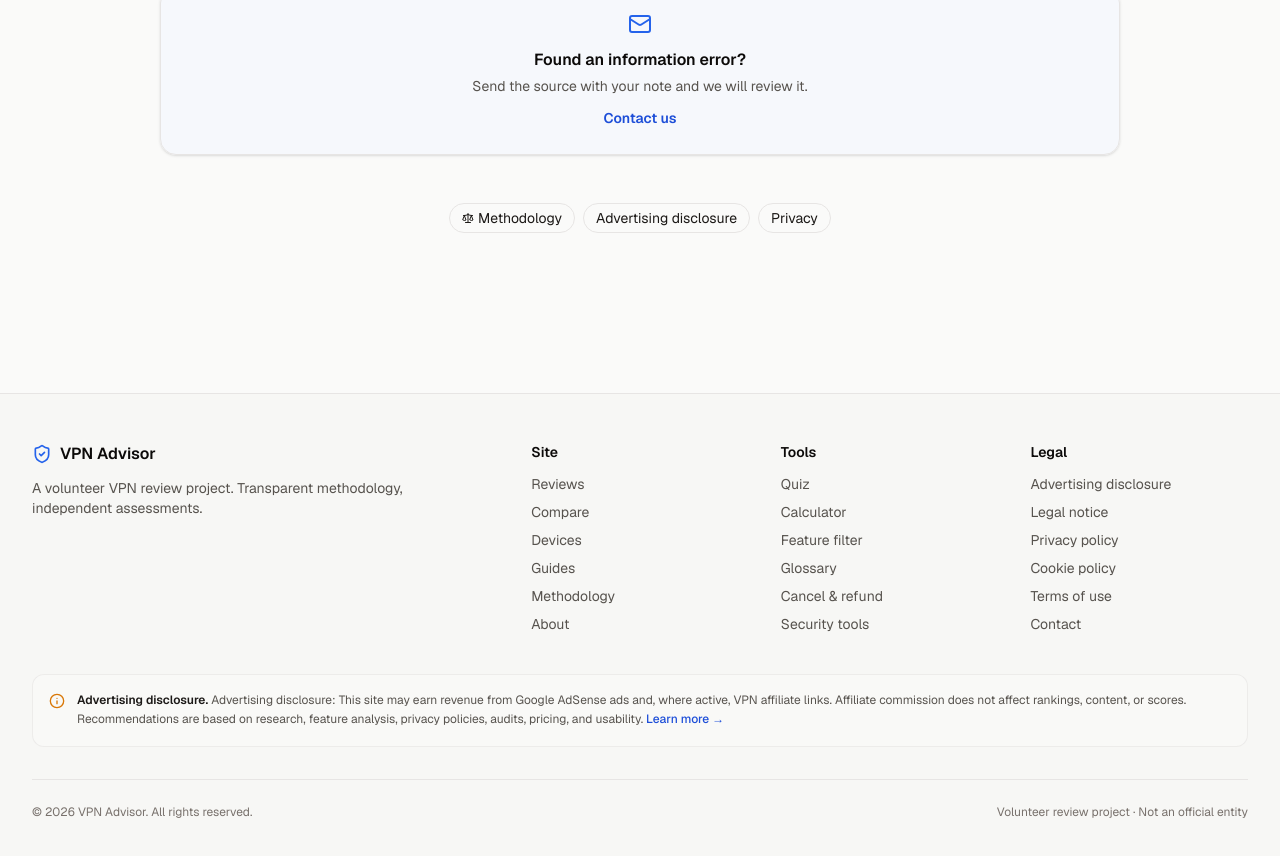
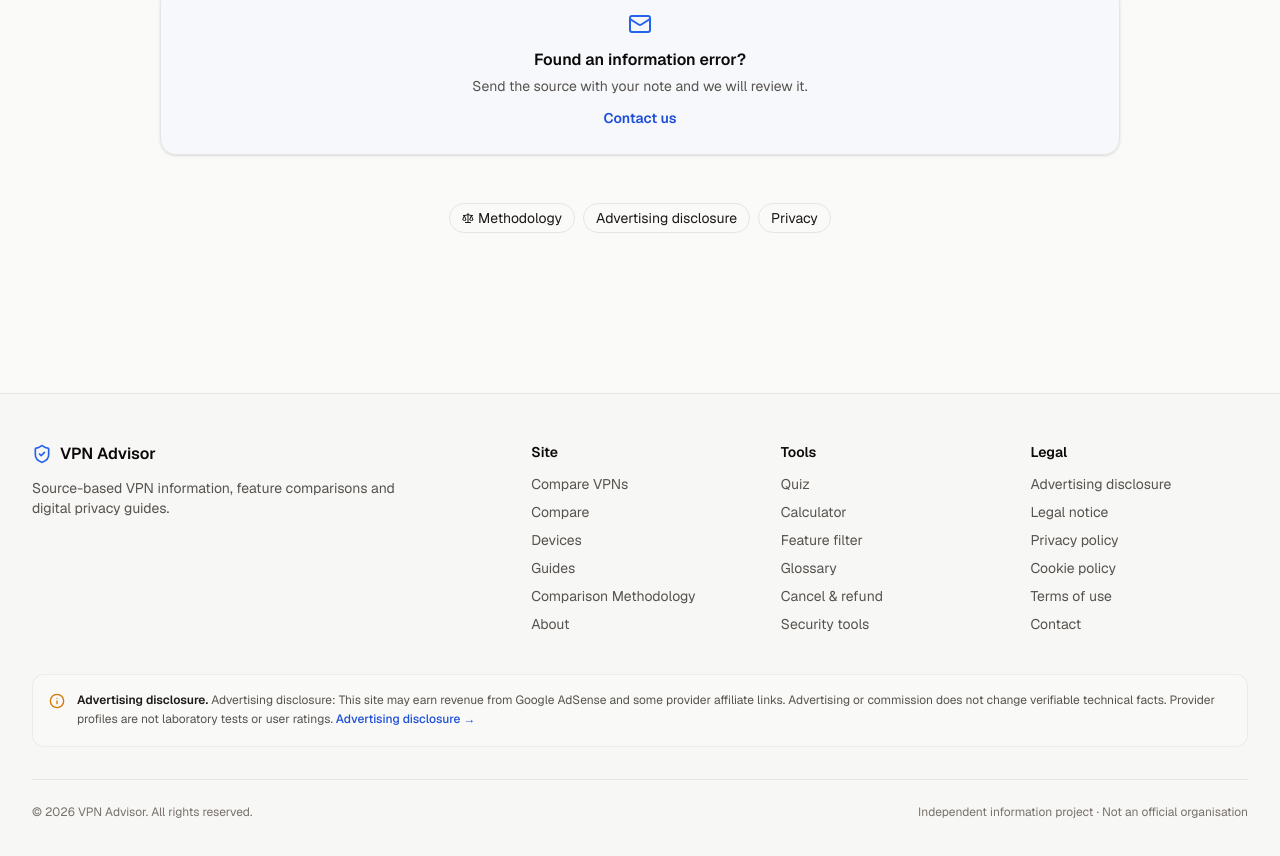
Before and after one commit to atpsec/vpncompaire, a Next.js app: page /en/hakkimizda in a window 1280 px wide. Shown: the part 1612-2468 px from the top of the page. Built offline with nearby package versions, Linux system fonts and the light colour scheme; no server answers.

Commit message:
Align footer with information-first and transparent revenue model

```diff
--- a/src/components/layout/site-footer.tsx
+++ b/src/components/layout/site-footer.tsx
@@ -1,13 +1,38 @@
-import { useTranslations } from "next-intl";
+import { useLocale, useTranslations } from "next-intl";
 import { ShieldCheck, Info } from "lucide-react";
 import { Link } from "@/i18n/routing";
-import { siteConfig } from "@/lib/site";
+import { siteConfig, type Locale } from "@/lib/site";
 import { SocialLinks, SOCIAL_LINKS_ENABLED } from "@/components/layout/social-links";
+
+const copy = {
+  tr: {
+    tagline: "Kaynak temelli VPN bilgi, özellik karşılaştırması ve dijital gizlilik rehberleri.",
+    vpn: "VPN Karşılaştır",
+    methodology: "Karşılaştırma Metodolojisi",
+    disclosure: "Reklam açıklaması: Bu site Google AdSense reklamları ve bazı sağlayıcı ortaklık bağlantılarından gelir elde edebilir. Reklam veya komisyon, doğrulanabilir bir teknik bilgiyi değiştirmez. Sağlayıcı profilleri laboratuvar testi veya kullanıcı puanı değildir.",
+    madeWith: "Bağımsız bilgi projesi · Resmi bir kuruluş değildir",
+  },
+  en: {
+    tagline: "Source-based VPN information, feature comparisons and digital privacy guides.",
+    vpn: "Compare VPNs",
+    methodology: "Comparison Methodology",
+    disclosure: "Advertising disclosure: This site may earn revenue from Google AdSense and some provider affiliate links. Advertising or commission does not change verifiable technical facts. Provider profiles are not laboratory tests or user ratings.",
+    madeWith: "Independent information project · Not an official organisation",
+  },
+  de: {
+    tagline: "Quellenbasierte VPN-Informationen, Funktionsvergleiche und Datenschutzratgeber.",
+    vpn: "VPN-Vergleich",
+    methodology: "Vergleichsmethodik",
+    disclosure: "Werbehinweis: Diese Website kann Einnahmen über Google AdSense und einige Affiliate-Links erzielen. Werbung oder Provision verändert keine überprüfbaren technischen Fakten. Anbieterprofile sind keine Labortests oder Nutzerbewertungen.",
+    madeWith: "Unabhängiges Informationsprojekt · Keine offizielle Organisation",
+  },
+} as const;
 
 export function SiteFooter() {
   const t = useTranslations("footer");
   const tNav = useTranslations("nav");
-  const tDisclosure = useTranslations("disclosure");
+  const locale = useLocale() as Locale;
+  const c = copy[locale];
   const year = new Date().getFullYear();
 
   return (
@@ -15,229 +40,53 @@ export function SiteFooter() {
       <div className="mx-auto w-full max-w-7xl px-4 sm:px-6 lg:px-8 py-12">
         <div className="grid grid-cols-2 gap-8 sm:grid-cols-5">
           <div className="col-span-2">
-            <Link
-              href="/"
-              className="flex items-center gap-2 font-semibold text-ink-strong"
-            >
-              <ShieldCheck className="size-5 text-brand-600" />
-              {siteConfig.name}
-            </Link>
-            <p className="mt-3 max-w-sm text-sm text-ink-muted">
-              {t("tagline")}
-            </p>
-
-            {SOCIAL_LINKS_ENABLED && (
-              <div className="mt-5">
-                <p className="text-xs font-semibold uppercase tracking-wide text-ink-muted">
-                  {t("sections.follow")}
-                </p>
-                <div className="mt-2">
-                  <SocialLinks />
-                </div>
-                <p className="mt-2 text-[11px] text-ink-subtle">
-                  {t("socialSoon")}
-                </p>
-              </div>
-            )}
+            <Link href="/" className="flex items-center gap-2 font-semibold text-ink-strong"><ShieldCheck className="size-5 text-brand-600" />{siteConfig.name}</Link>
+            <p className="mt-3 max-w-sm text-sm text-ink-muted">{c.tagline}</p>
+            {SOCIAL_LINKS_ENABLED && <div className="mt-5"><p className="text-xs font-semibold uppercase tracking-wide text-ink-muted">{t("sections.follow")}</p><div className="mt-2"><SocialLinks /></div><p className="mt-2 text-[11px] text-ink-subtle">{t("socialSoon")}</p></div>}
           </div>
 
           <div>
-            <h3 className="text-sm font-semibold text-ink-strong">
-              {t("sections.site")}
-            </h3>
+            <h3 className="text-sm font-semibold text-ink-strong">{t("sections.site")}</h3>
             <ul className="mt-3 space-y-2 text-sm">
-              <li>
-                <Link
-                  href="/en-iyi-vpn"
-                  className="text-ink-muted hover:text-ink"
-                >
-                  {tNav("reviews")}
-                </Link>
-              </li>
-              <li>
-                <Link
-                  href="/karsilastir"
-                  className="text-ink-muted hover:text-ink"
-                >
-                  {tNav("compare")}
-                </Link>
-              </li>
-              <li>
-                <Link
-                  href="/cihazlar"
-                  className="text-ink-muted hover:text-ink"
-                >
-                  {tNav("devices")}
-                </Link>
-              </li>
-              <li>
-                <Link
-                  href="/rehber"
-                  className="text-ink-muted hover:text-ink"
-                >
-                  {tNav("guides")}
-                </Link>
-              </li>
-              <li>
-                <Link
-                  href="/metodoloji"
-                  className="text-ink-muted hover:text-ink"
-                >
-                  {tNav("methodology")}
-                </Link>
-              </li>
-              <li>
-                <Link
-                  href="/hakkimizda"
-                  className="text-ink-muted hover:text-ink"
-                >
-                  {t("links.about")}
-                </Link>
-              </li>
+              <li><Link href="/en-iyi-vpn" className="text-ink-muted hover:text-ink">{c.vpn}</Link></li>
+              <li><Link href="/karsilastir" className="text-ink-muted hover:text-ink">{tNav("compare")}</Link></li>
+              <li><Link href="/cihazlar" className="text-ink-muted hover:text-ink">{tNav("devices")}</Link></li>
+              <li><Link href="/rehber" className="text-ink-muted hover:text-ink">{tNav("guides")}</Link></li>
+              <li><Link href="/metodoloji" className="text-ink-muted hover:text-ink">{c.methodology}</Link></li>
+              <li><Link href="/hakkimizda" className="text-ink-muted hover:text-ink">{t("links.about")}</Link></li>
             </ul>
           </div>
 
           <div>
-            <h3 className="text-sm font-semibold text-ink-strong">
-              {t("sections.tools")}
-            </h3>
+            <h3 className="text-sm font-semibold text-ink-strong">{t("sections.tools")}</h3>
             <ul className="mt-3 space-y-2 text-sm">
-              <li>
-                <Link
-                  href="/sana-uygun-vpn"
-                  className="text-ink-muted hover:text-ink"
-                >
-                  {tNav("quiz")}
-                </Link>
-              </li>
-              <li>
-                <Link
-                  href="/hesaplayici"
-                  className="text-ink-muted hover:text-ink"
-                >
-                  {tNav("calculator")}
-                </Link>
-              </li>
-              <li>
-                <Link
-                  href="/sunucu-haritasi"
-                  className="text-ink-muted hover:text-ink"
-                >
-                  {tNav("filter")}
-                </Link>
-              </li>
-              <li>
-                <Link
-                  href="/sozluk"
-                  className="text-ink-muted hover:text-ink"
-                >
-                  {tNav("glossary")}
-                </Link>
-              </li>
-              <li>
-                <Link
-                  href="/iptal-ve-iade"
-                  className="text-ink-muted hover:text-ink"
-                >
-                  {t("links.cancel")}
-                </Link>
-              </li>
-              <li>
-                <Link
-                  href="/guvenlik-araclari"
-                  className="text-ink-muted hover:text-ink"
-                >
-                  {t("links.security")}
-                </Link>
-              </li>
+              <li><Link href="/sana-uygun-vpn" className="text-ink-muted hover:text-ink">{tNav("quiz")}</Link></li>
+              <li><Link href="/hesaplayici" className="text-ink-muted hover:text-ink">{tNav("calculator")}</Link></li>
+              <li><Link href="/sunucu-haritasi" className="text-ink-muted hover:text-ink">{tNav("filter")}</Link></li>
+              <li><Link href="/sozluk" className="text-ink-muted hover:text-ink">{tNav("glossary")}</Link></li>
+              <li><Link href="/iptal-ve-iade" className="text-ink-muted hover:text-ink">{t("links.cancel")}</Link></li>
+              <li><Link href="/guvenlik-araclari" className="text-ink-muted hover:text-ink">{t("links.security")}</Link></li>
             </ul>
           </div>
 
           <div>
-            <h3 className="text-sm font-semibold text-ink-strong">
-              {t("sections.legal")}
-            </h3>
+            <h3 className="text-sm font-semibold text-ink-strong">{t("sections.legal")}</h3>
             <ul className="mt-3 space-y-2 text-sm">
-              <li>
-                <Link
-                  href="/reklam-aciklamasi"
-                  className="text-ink-muted hover:text-ink"
-                >
-                  {t("links.disclosure")}
-                </Link>
-              </li>
-              <li>
-                <Link
-                  href="/yasal-uyari"
-                  className="text-ink-muted hover:text-ink"
-                >
-                  {t("links.legalNotice")}
-                </Link>
-              </li>
-              <li>
-                <Link
-                  href="/gizlilik"
-                  className="text-ink-muted hover:text-ink"
-                >
-                  {t("links.privacy")}
-                </Link>
-              </li>
-              <li>
-                <Link
-                  href="/cerez-politikasi"
-                  className="text-ink-muted hover:text-ink"
-                >
-                  {t("links.cookies")}
-                </Link>
-              </li>
-              <li>
-                <Link
-                  href="/sartlar"
-                  className="text-ink-muted hover:text-ink"
-                >
-                  {t("links.terms")}
-                </Link>
-              </li>
-              <li>
-                <Link
-                  href="/iletisim"
-                  className="text-ink-muted hover:text-ink"
-                >
-                  {t("links.contact")}
-                </Link>
-              </li>
+              <li><Link href="/reklam-aciklamasi" className="text-ink-muted hover:text-ink">{t("links.disclosure")}</Link></li>
+              <li><Link href="/yasal-uyari" className="text-ink-muted hover:text-ink">{t("links.legalNotice")}</Link></li>
+              <li><Link href="/gizlilik" className="text-ink-muted hover:text-ink">{t("links.privacy")}</Link></li>
+              <li><Link href="/cerez-politikasi" className="text-ink-muted hover:text-ink">{t("links.cookies")}</Link></li>
+              <li><Link href="/sartlar" className="text-ink-muted hover:text-ink">{t("links.terms")}</Link></li>
+              <li><Link href="/iletisim" className="text-ink-muted hover:text-ink">{t("links.contact")}</Link></li>
             </ul>
           </div>
         </div>
 
-        {/* Disclosure — moved here from top banner: visible but not in the way */}
         <div className="mt-10 rounded-lg border border-border/70 bg-background/60 p-4">
-          <div className="flex items-start gap-3 text-xs leading-relaxed text-ink-muted">
-            <Info
-              className="mt-0.5 size-4 shrink-0 text-accent-600"
-              aria-hidden="true"
-            />
-            <p>
-              <span className="font-semibold text-ink">
-                {t("disclosureTitle")}
-              </span>{" "}
-              {tDisclosure("banner")}{" "}
-              <Link
-                href="/reklam-aciklamasi"
-                className="font-medium text-brand-700 hover:underline whitespace-nowrap"
-              >
-                {tDisclosure("learnMore")} →
-              </Link>
-            </p>
-          </div>
+          <div className="flex items-start gap-3 text-xs leading-relaxed text-ink-muted"><Info className="mt-0.5 size-4 shrink-0 text-accent-600" aria-hidden="true" /><p><span className="font-semibold text-ink">{t("disclosureTitle")}</span>{" "}{c.disclosure}{" "}<Link href="/reklam-aciklamasi" className="font-medium text-brand-700 hover:underline whitespace-nowrap">{t("links.disclosure")} →</Link></p></div>
         </div>
 
-        <div className="mt-8 flex flex-col gap-3 border-t border-border pt-6 text-xs text-ink-subtle sm:flex-row sm:justify-between">
-          <p>
-            © {year} {siteConfig.name}. {t("copyright")}
-          </p>
-          <p>{t("madeWith")}</p>
-        </div>
+        <div className="mt-8 flex flex-col gap-3 border-t border-border pt-6 text-xs text-ink-subtle sm:flex-row sm:justify-between"><p>© {year} {siteConfig.name}. {t("copyright")}</p><p>{c.madeWith}</p></div>
       </div>
     </footer>
   );
```
